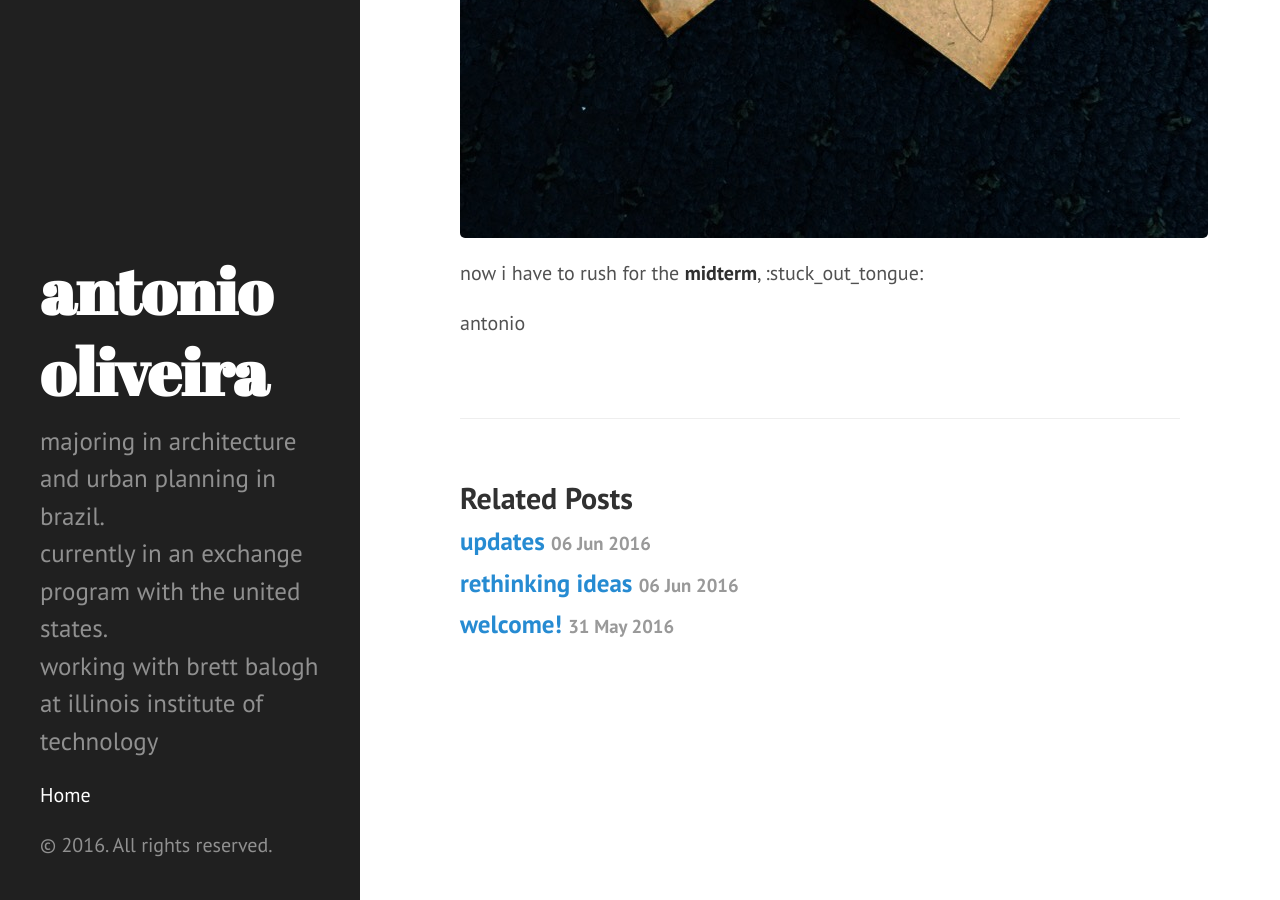
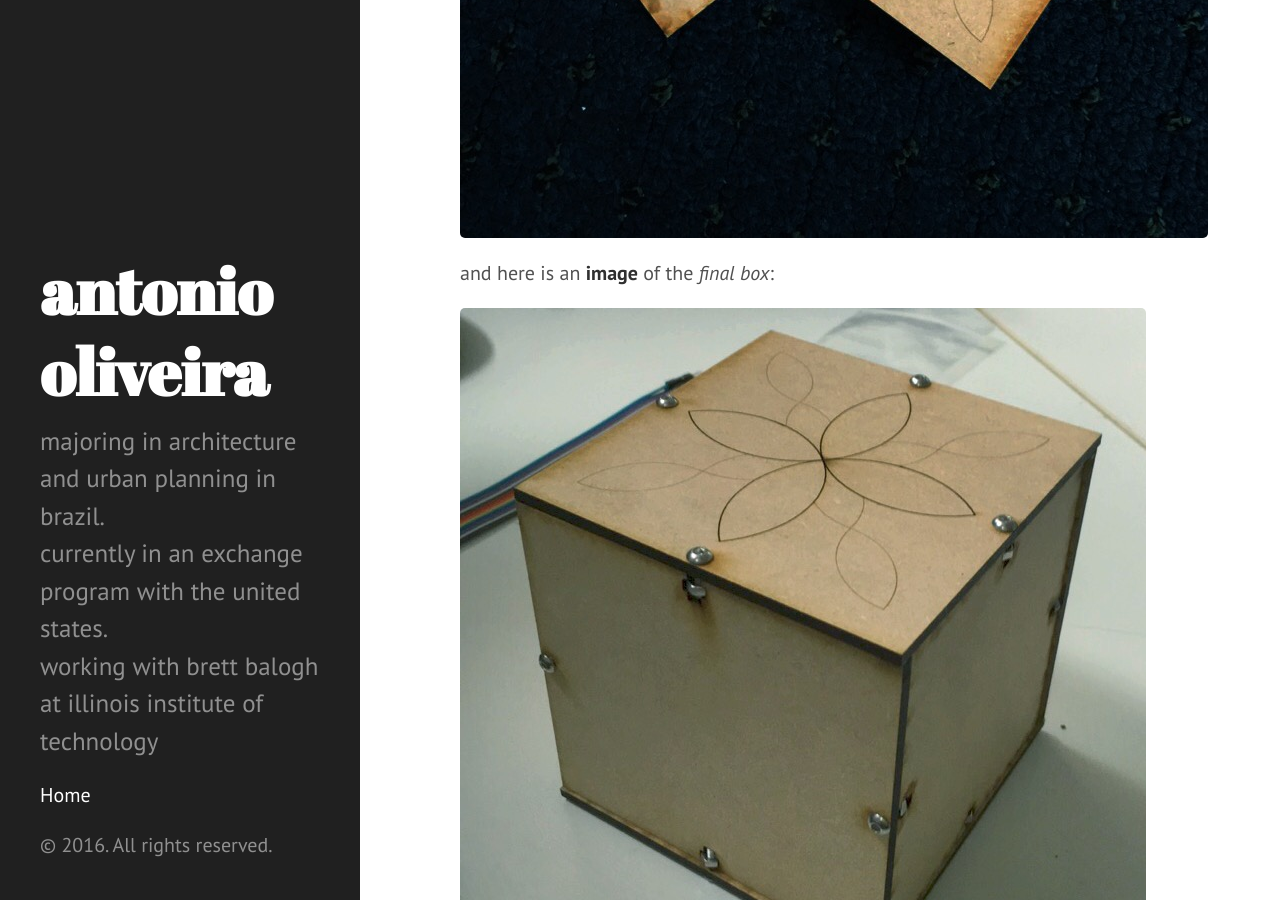
Before and after one commit to jorgeuntd/jorgeuntd.github.io, a Jekyll site: the page built from _posts/2016-06-09-week-03.markdown, in a window 1280 px wide and 900 px high, scrolled down 1097 px. Built offline with Jekyll 4.4.1, drawn with Linux system fonts in a browser that asks for light colours.

Commit message:
Update 2016-06-09-week-03.markdown

```diff
--- a/_posts/2016-06-09-week-03.markdown
+++ b/_posts/2016-06-09-week-03.markdown
@@ -11,6 +11,10 @@ here is an **image** of how the *pieces* are looking like right now:
 
 ![Pieces of My Wood Box](https://raw.githubusercontent.com/jorgeuntd/jorgeuntd.github.io/master/images/wood_box_laser_cut.JPG)
 
+and here is an **image** of the *final box*:
+
+![Final Wood Box](https://github.com/jorgeuntd/jorgeuntd.github.io/blob/master/images/wood_box_finished.JPG?raw=true)
+
 now i have to rush for the **midterm**, :stuck_out_tongue:
 
-antonio
+*antonio*
```
